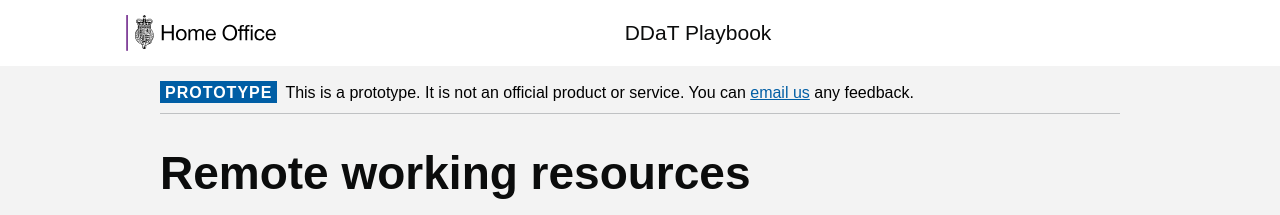
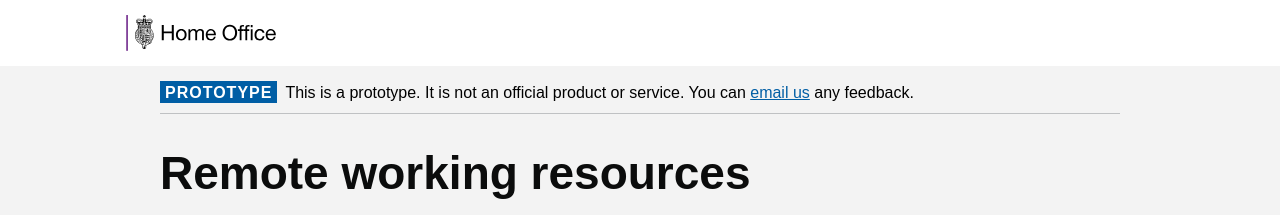
Before and after one commit to UKHomeOffice/playbook, a Jekyll site: the page built from index.md, in a window 1280 px wide. Shown: the top 215 px of the page. Built offline with Jekyll 4.4.1, drawn with Linux system fonts in a browser that asks for light colours; nearby versions of some CDN libraries; some web fonts are replaced; the repository's description, which GitHub fills in, is left out.

```diff
--- a/_layouts/default.html
+++ b/_layouts/default.html
@@ -28,7 +28,7 @@
           {% include home-office-logo.html %}
         </div>
         <div class="header-title">
-          <span class="header-name">DDaT Playbook</span>
+          <!--<span class="header-name">DDaT Playbook</span>-->
         </div>
         <div class="header-menu">
         </div>
```
